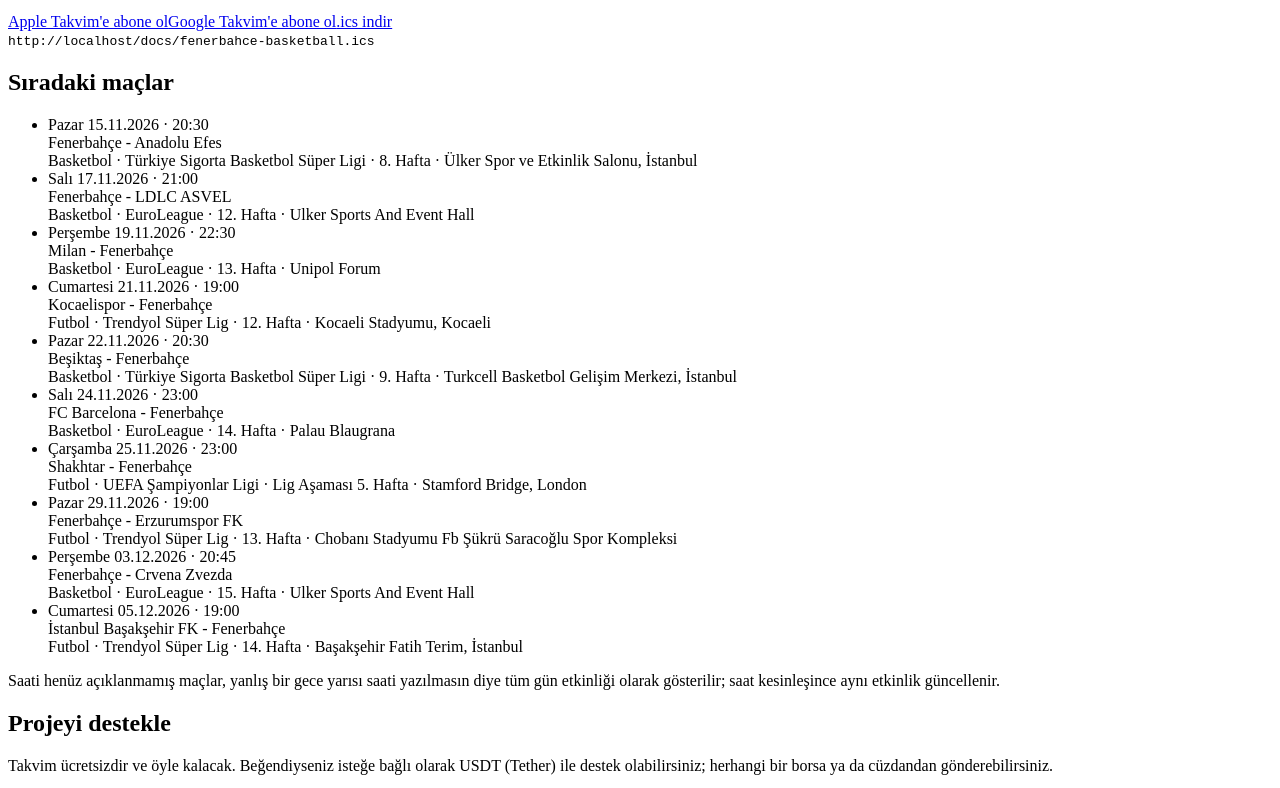
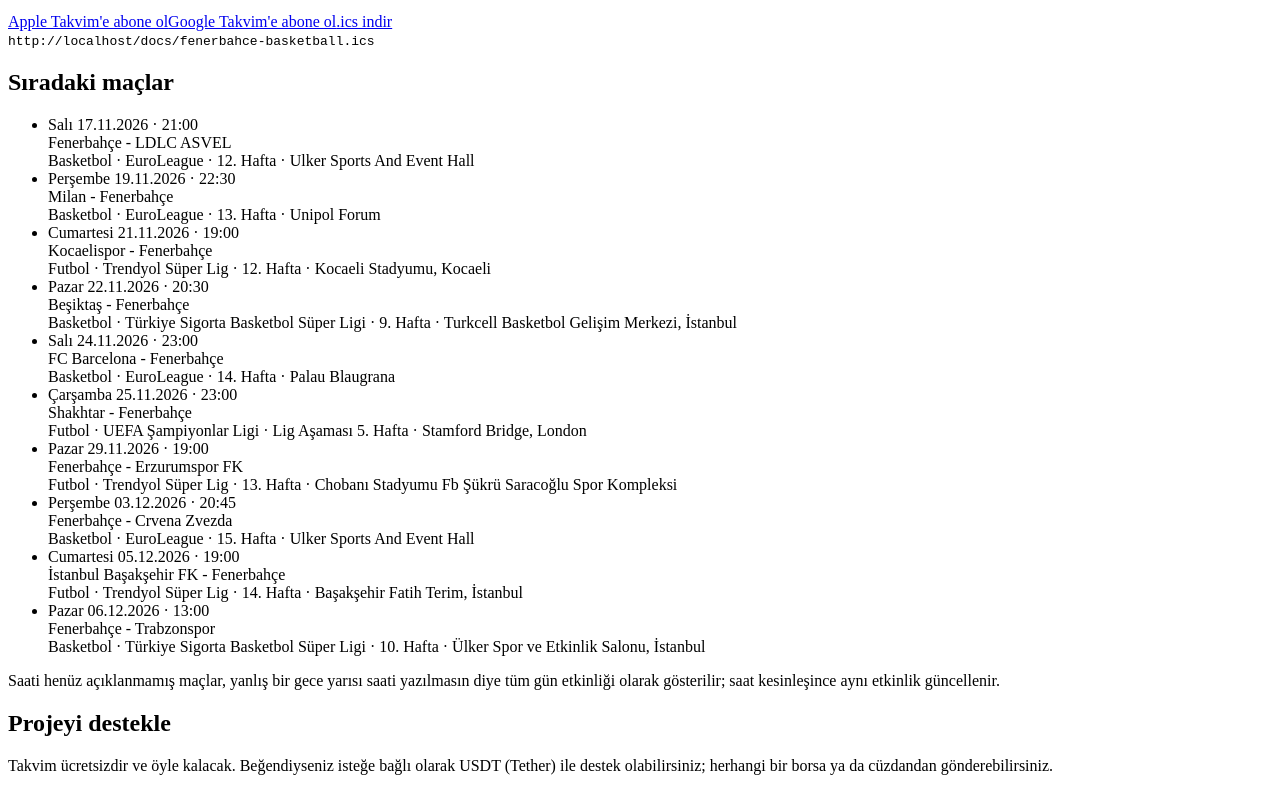
Before and after one commit to trkenankement/fenerbahce-calendar, a plain HTML site: page docs/index.html in a window 1280 px wide. Shown: the part 628-1416 px from the top of the page. Drawn offline with Linux system fonts and the light colour scheme; no server answers.

Commit message:
chore: update calendars

```diff
--- a/docs/index.html
+++ b/docs/index.html
@@ -62,7 +62,6 @@ button.btn{border:0;font:inherit;font-weight:600;cursor:pointer;margin-top:.7rem
 <section class="feed" id="basketball"><h3>Basketbol</h3><p>Fenerbahçe erkek basketbol takımının maçları</p><div class="actions"><a class="btn for-apple" data-feed="fenerbahce-basketball.ics" href="fenerbahce-basketball.ics">Apple Takvim'e abone ol</a><a class="btn for-google" data-google="fenerbahce-basketball.ics" href="fenerbahce-basketball.ics" target="_blank" rel="noopener noreferrer">Google Takvim'e abone ol</a><a class="dl" href="fenerbahce-basketball.ics" download>.ics indir</a></div><code data-url="fenerbahce-basketball.ics">fenerbahce-basketball.ics</code></section>
 <h2>Sıradaki maçlar</h2>
 <ul class="matches">
-<li><div class="when">Pazar 15.11.2026 · 20:30</div><div class="teams">Fenerbahçe - Anadolu Efes</div><div class="meta">Basketbol · Türkiye Sigorta Basketbol Süper Ligi · 8. Hafta · Ülker Spor ve Etkinlik Salonu, İstanbul</div></li>
 <li><div class="when">Salı 17.11.2026 · 21:00</div><div class="teams">Fenerbahçe - LDLC ASVEL</div><div class="meta">Basketbol · EuroLeague · 12. Hafta · Ulker Sports And Event Hall</div></li>
 <li><div class="when">Perşembe 19.11.2026 · 22:30</div><div class="teams">Milan - Fenerbahçe</div><div class="meta">Basketbol · EuroLeague · 13. Hafta · Unipol Forum</div></li>
 <li><div class="when">Cumartesi 21.11.2026 · 19:00</div><div class="teams">Kocaelispor - Fenerbahçe</div><div class="meta">Futbol · Trendyol Süper Lig · 12. Hafta · Kocaeli Stadyumu, Kocaeli</div></li>
@@ -72,6 +71,7 @@ button.btn{border:0;font:inherit;font-weight:600;cursor:pointer;margin-top:.7rem
 <li><div class="when">Pazar 29.11.2026 · 19:00</div><div class="teams">Fenerbahçe - Erzurumspor FK</div><div class="meta">Futbol · Trendyol Süper Lig · 13. Hafta · Chobanı Stadyumu Fb Şükrü Saracoğlu Spor Kompleksi</div></li>
 <li><div class="when">Perşembe 03.12.2026 · 20:45</div><div class="teams">Fenerbahçe - Crvena Zvezda</div><div class="meta">Basketbol · EuroLeague · 15. Hafta · Ulker Sports And Event Hall</div></li>
 <li><div class="when">Cumartesi 05.12.2026 · 19:00</div><div class="teams">İstanbul Başakşehir FK - Fenerbahçe</div><div class="meta">Futbol · Trendyol Süper Lig · 14. Hafta · Başakşehir Fatih Terim, İstanbul</div></li>
+<li><div class="when">Pazar 06.12.2026 · 13:00</div><div class="teams">Fenerbahçe - Trabzonspor</div><div class="meta">Basketbol · Türkiye Sigorta Basketbol Süper Ligi · 10. Hafta · Ülker Spor ve Etkinlik Salonu, İstanbul</div></li>
 </ul>
 <p class="muted">Saati henüz açıklanmamış maçlar, yanlış bir gece yarısı saati yazılmasın diye tüm gün etkinliği olarak gösterilir; saat kesinleşince aynı etkinlik güncellenir.</p>
 <h2 id="bagis">Projeyi destekle</h2>
```
Also changed, not shown: 2 other files.
